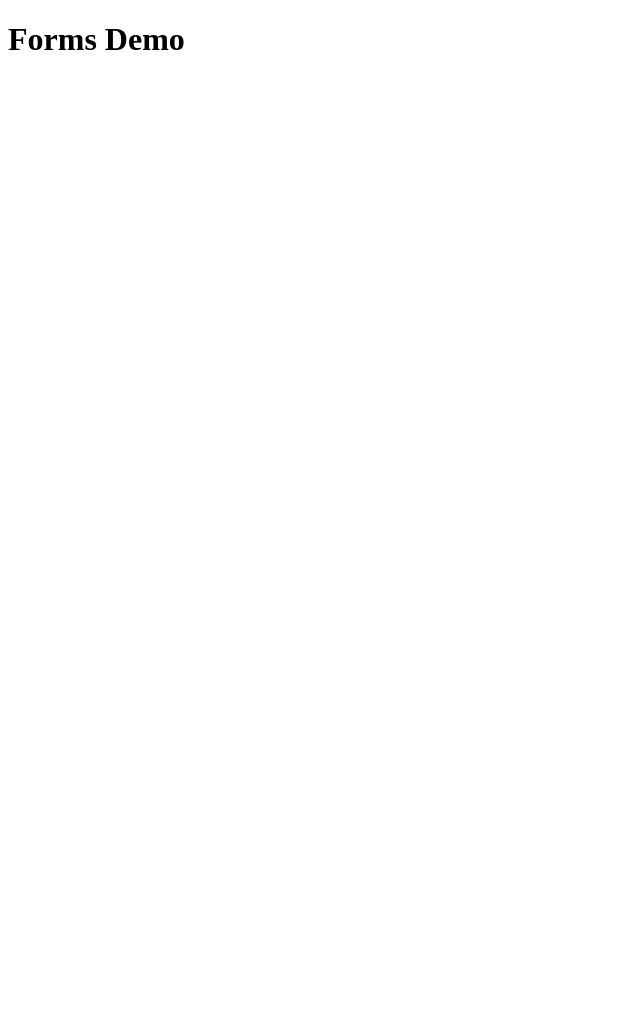
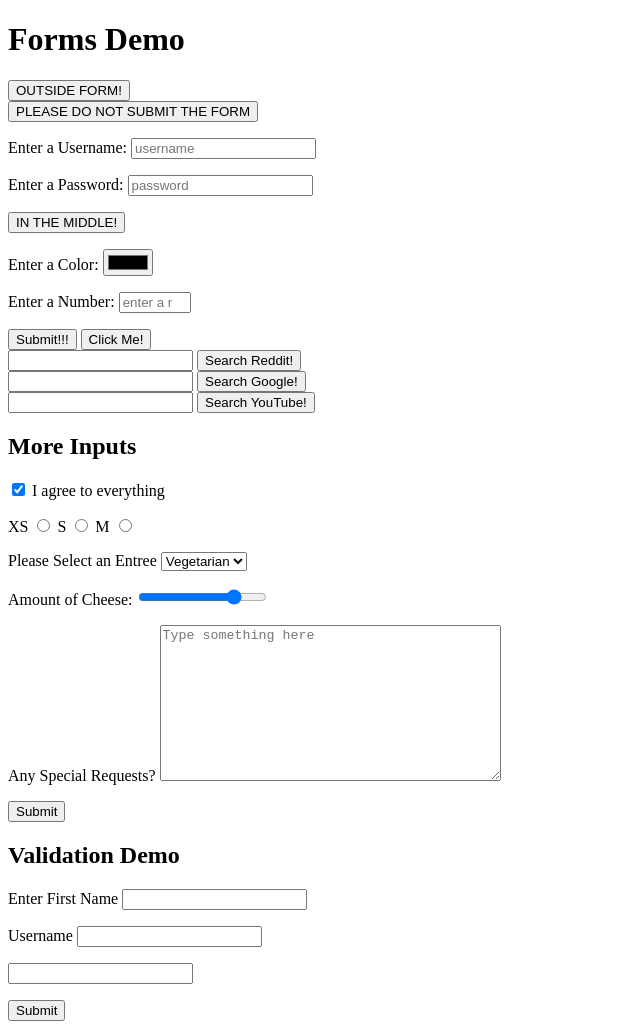
Before and after one commit to NiltonGMJunior/udemy-the-web-developer-bootcamp, a plain HTML site: page section_05/html_forms_tables/forms.html in a window 1280 px wide. Shown: the whole page, without its empty margins (0-640 px from the left). Before the commit the page ends 800 px from the top, so only its background shows below. Drawn offline with Linux system fonts and the light colour scheme.

Commit message:
Section 05

```diff
--- a/section_05/html_forms_tables/forms.html
+++ b/section_05/html_forms_tables/forms.html
@@ -1,15 +1,136 @@
 <!DOCTYPE html>
 <html lang="en">
     <head>
-    <meta charset="UTF-8">
-    <meta http-equiv="X-UA-Compatible" content="IE=edge">
-    <meta name="viewport" content="width=device-width, initial-scale=1.0">
+        <meta charset="UTF-8" />
+        <meta http-equiv="X-UA-Compatible" content="IE=edge" />
+        <meta name="viewport" content="width=device-width, initial-scale=1.0" />
         <title>Forms Demo</title>
     </head>
     <body>
         <h1>Forms Demo</h1>
-    <form action="">
+        <button>OUTSIDE FORM!</button>
+        <form action="/tacos">
+            <button type="button">PLEASE DO NOT SUBMIT THE FORM</button>
+            <p>
+                <label for="username">Enter a Username:</label>
+                <input
+                    id="username"
+                    type="text"
+                    placeholder="username"
+                    name="username"
+                />
+            </p>
+            <p>
+                <label for="password">Enter a Password:</label>
+                <input
+                    id="password"
+                    type="password"
+                    placeholder="password"
+                    name="password"
+                />
+            </p>
+            <button type="button">IN THE MIDDLE!</button>
+            <p>
+                <label for="color">Enter a Color:</label>
+                <input id="color" type="color" name="color" />
+            </p>
+            <p>
+                <label for="number">Enter a Number:</label>
+                <input
+                    id="number"
+                    type="number"
+                    placeholder="enter a number"
+                    name="number"
+                    min="1"
+                    max="1000"
+                />
+            </p>
+            <button>Submit!!!</button>
+            <input type="submit" value="Click Me!" />
+        </form>
+        <form action="https://www.reddit.com/search">
+            <input type="text" name="q" />
+            <button>Search Reddit!</button>
+        </form>
+        <form action="https://www.google.com/search">
+            <input type="text" name="q" />
+            <button>Search Google!</button>
+        </form>
+        <form action="https://www.youtube.com/results">
+            <input type="text" name="search_query" />
+            <button>Search YouTube!</button>
+        </form>
 
+        <h2>More Inputs</h2>
+        <form action="/birds">
+            <p>
+                <input type="checkbox" name="agree_tos" id="agree" checked />
+                <label for="agree">I agree to everything</label>
+            </p>
+            <p>
+                <label for="xs">XS</label>
+                <input type="radio" name="size" id="xs" value="xs" />
+
+                <label for="s">S</label>
+                <input type="radio" name="size" id="s" value="s" />
+
+                <label for="m">M</label>
+                <input type="radio" name="size" id="m" value="m" />
+            </p>
+            <p>
+                <label for="meal">Please Select an Entree</label>
+                <select name="meal" id="meal">
+                    <option value="fish">Fish</option>
+                    <option value="veg" selected>Vegetarian</option>
+                    <option value="steak">Steak</option>
+                </select>
+            </p>
+            <p>
+                <label for="cheese">Amount of Cheese:</label>
+                <input
+                    type="range"
+                    id="cheese"
+                    min="1"
+                    max="100"
+                    step="7"
+                    value="75"
+                    name="cheese_level"
+                />
+            </p>
+            <p>
+                <label for="requests">Any Special Requests?</label>
+                <textarea
+                    name="requests"
+                    id="requests"
+                    rows="10"
+                    cols="40"
+                    placeholder="Type something here"
+                ></textarea>
+            </p>
+            <button>Submit</button>
+        </form>
+
+        <h2>Validation Demo</h2>
+        <form action="/dummy">
+            <label for="first">Enter First Name</label>
+            <input type="text" name="first" id="first" required />
+            <p>
+                <label for="username">Username</label>
+                <input
+                    type="text"
+                    name="username"
+                    id="username"
+                    required
+                    minlength="5"
+                    maxlength="20"
+                />
+            </p>
+
+            <p>
+                <input type="email" name="" id="" required />
+            </p>
+
+            <button>Submit</button>
         </form>
     </body>
 </html>
```
Also changed, not shown: section_05/coding_exercise_06/index.html (added, +22 -0 lines), section_05/race_registration/index.html (added, +57 -0 lines). Lines whose indentation alone changed are shown as unchanged.
